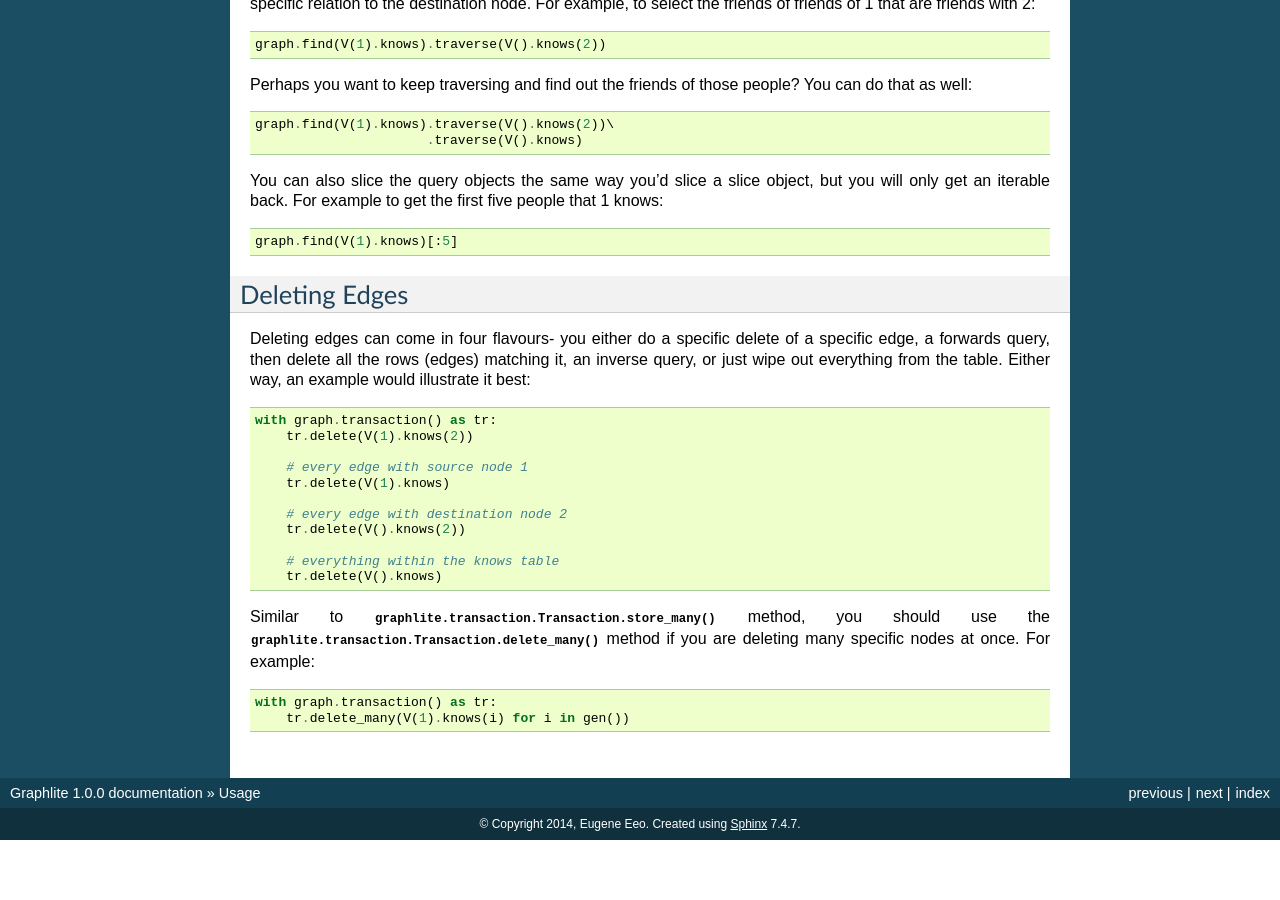
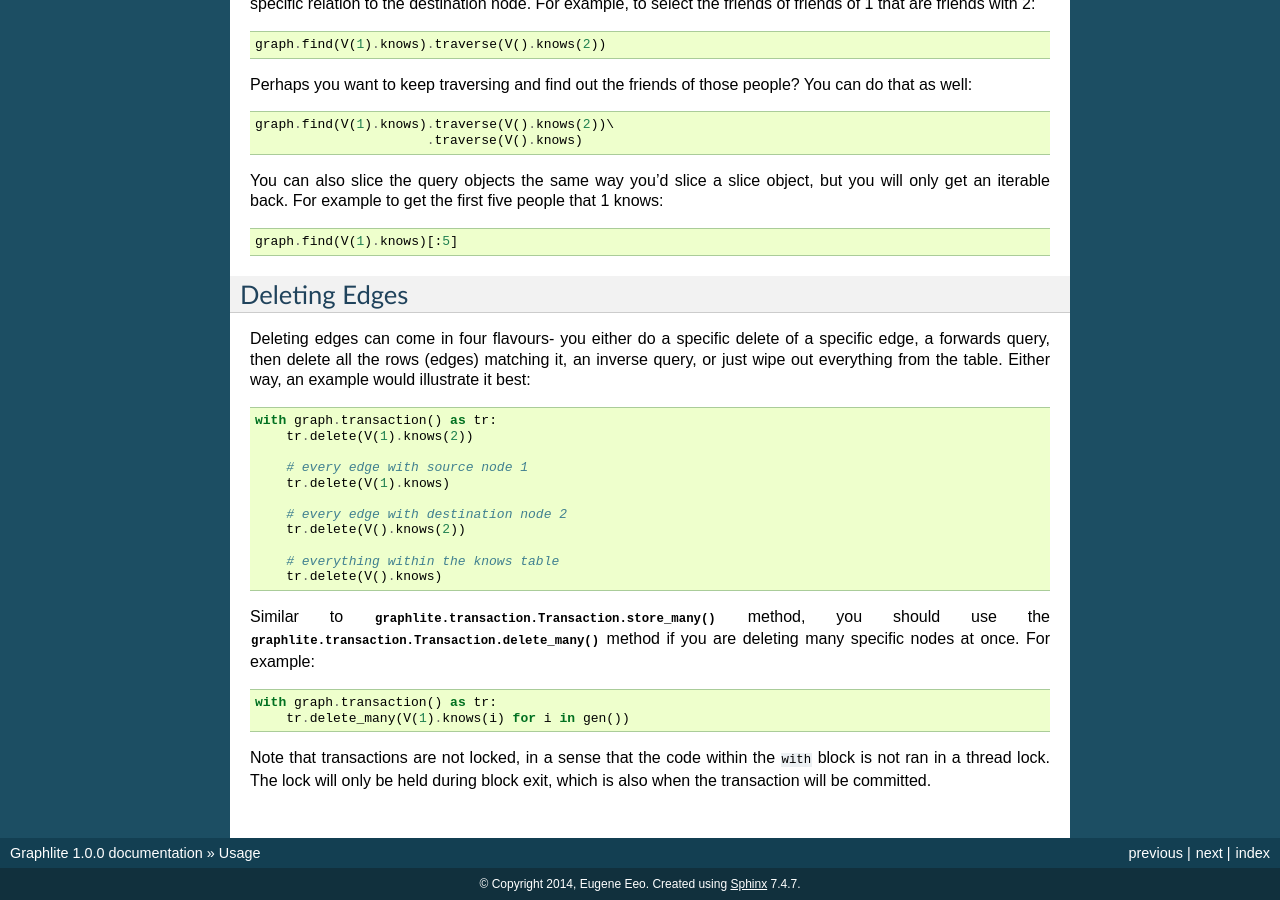
Before and after one commit to eugene-eeo/graphlite, a Sphinx documentation site: the page built from docs/usage.rst, in a window 1280 px wide and 900 px high, scrolled down 1449 px. Built offline with Sphinx 7.4.7, drawn with Linux system fonts in a browser that asks for light colours; before the commit the page ends 2289 px from its top, so only the background shows below that.

Commit message:
add note in documentation

```diff
--- a/docs/usage.rst
+++ b/docs/usage.rst
@@ -158,3 +158,8 @@ example:
 
     with graph.transaction() as tr:
         tr.delete_many(V(1).knows(i) for i in gen())
+
+Note that transactions are not locked, in a sense that the
+code within the ``with`` block is not ran in a thread lock.
+The lock will only be held during block exit, which is also
+when the transaction will be committed.
```
